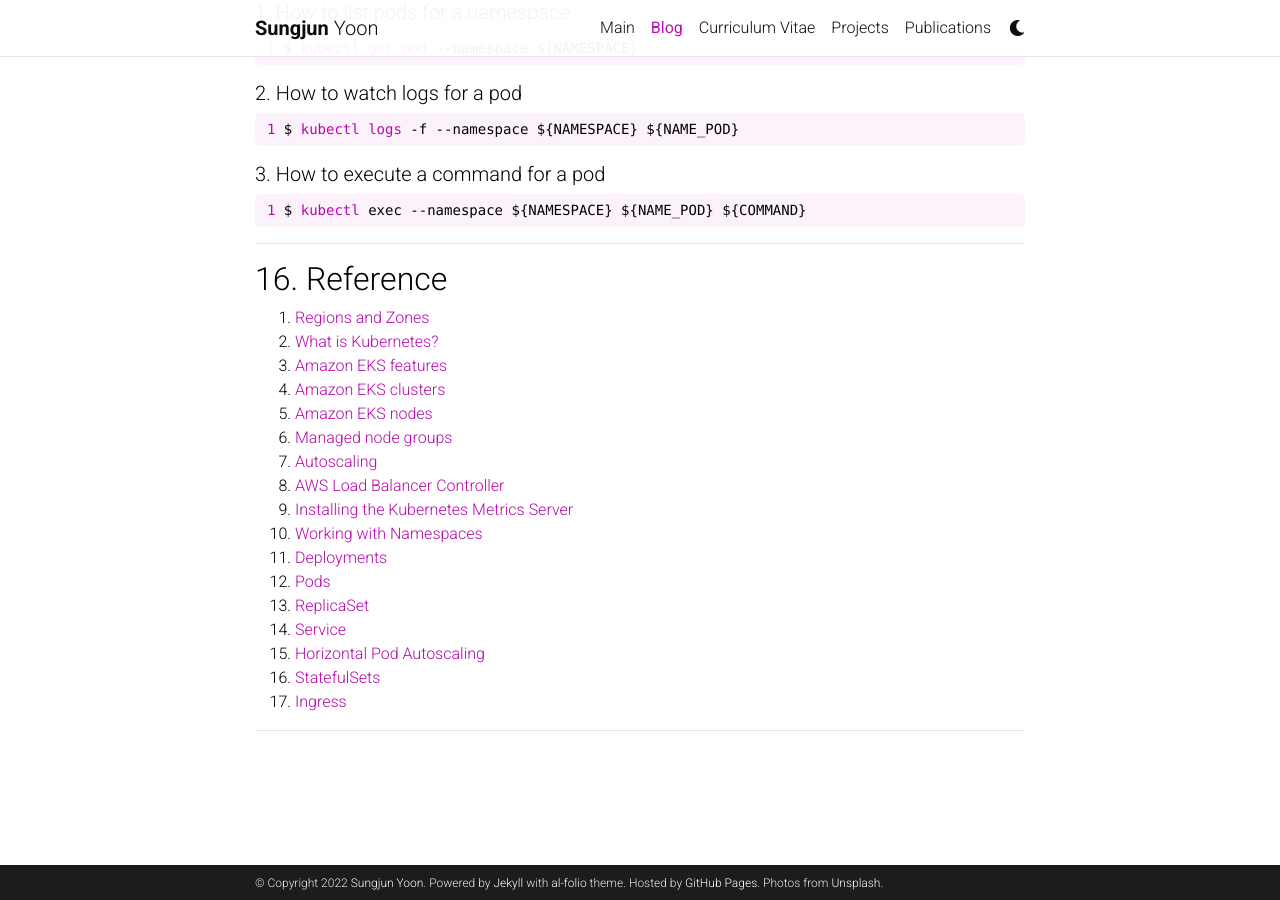
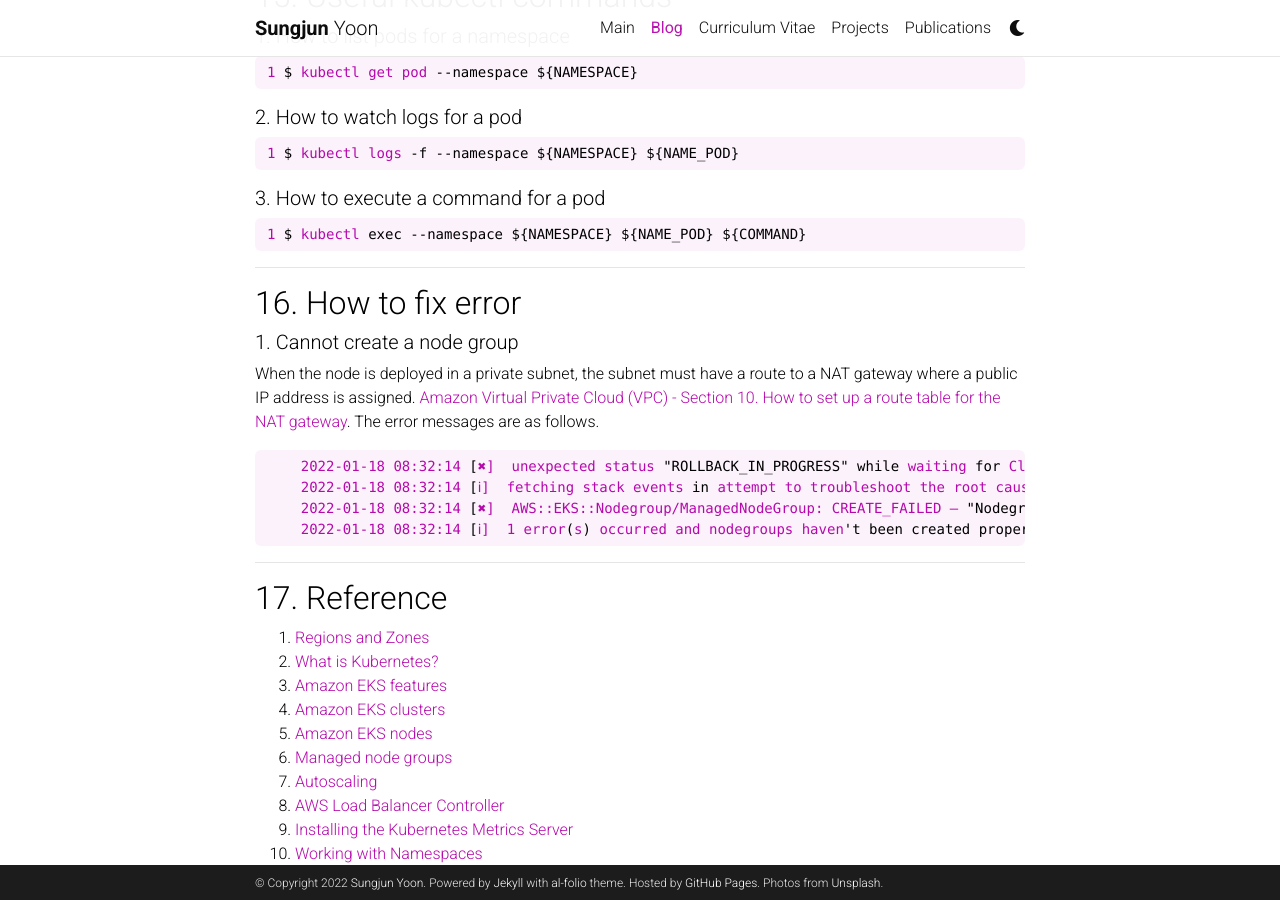
Before and after one commit to vujadeyoon/vujadeyoon.github.io, a Jekyll site: the page built from _posts/AWS/2022-01-28-eks.md, in a window 1280 px wide and 900 px high, scrolled down 17564 px. Built offline with Jekyll 4.4.1, drawn with Linux system fonts in a browser that asks for light colours; comment, search, counter and statistics services are not loaded; a style sheet for code colours, icons or effects is not loaded.

Commit message:
220130e: update the blog, Amazon Elastic Kubernetes Service (EKS).

````diff
--- a/_posts/AWS/2022-01-28-eks.md
+++ b/_posts/AWS/2022-01-28-eks.md
@@ -23,7 +23,8 @@ categories: software
   13. [How to apply a horizontal pod autoscaler (HPA)](#hpa)
   14. [How to apply an ingress](#ingress)
   15. [Useful kubectl commands](#kubectl_commands)
-  16. [Reference](#ref)
+  16. [How to fix error](#fix_error)
+  17. [Reference](#ref)
 
 <hr>
 
@@ -903,7 +904,21 @@ You can check the [ingress.yaml](/assets/blog/AWS/4_EKS/dev/ingress/ingress.yaml
 
 <hr>
 
-## 16. Reference <a name="ref"></a>
+## 16. How to fix error <a name="fix_error"></a>
+##### 1. Cannot create a node group
+When the node is deployed in a private subnet, the subnet must have a route to a NAT gateway where a public IP address is assigned.
+[Amazon Virtual Private Cloud (VPC) - Section 10. How to set up a route table for the NAT gateway](/blog/2022/vpc/#route_table_nat).
+The error messages are as follows.
+```bash
+    2022-01-18 08:32:14 [✖]  unexpected status "ROLLBACK_IN_PROGRESS" while waiting for CloudFormation stack "eksctl-vujade-cluster-nodegroup-ng-dl"
+    2022-01-18 08:32:14 [ℹ]  fetching stack events in attempt to troubleshoot the root cause of the failure
+    2022-01-18 08:32:14 [✖]  AWS::EKS::Nodegroup/ManagedNodeGroup: CREATE_FAILED – "Nodegroup ng-dl failed to stabilize: [{Code: NodeCreationFailure,Message: Instances failed to join the kubernetes cluster,ResourceIds: [i-0a12bc3d45e67fg8h]}]"
+    2022-01-18 08:32:14 [ℹ]  1 error(s) occurred and nodegroups haven't been created properly, you may wish to check CloudFormation console
+```
+
+<hr>
+
+## 17. Reference <a name="ref"></a>
 1. <a href="https://docs.aws.amazon.com/AWSEC2/latest/UserGuide/using-regions-availability-zones.html" title="Regions and Zones"> Regions and Zones</a>
 2. <a href="https://kubernetes.io/docs/concepts/overview/what-is-kubernetes" title="What is Kubernetes?"> What is Kubernetes?</a>
 3. <a href="https://aws.amazon.com/eks/features" title="Amazon EKS features"> Amazon EKS features</a>
````
